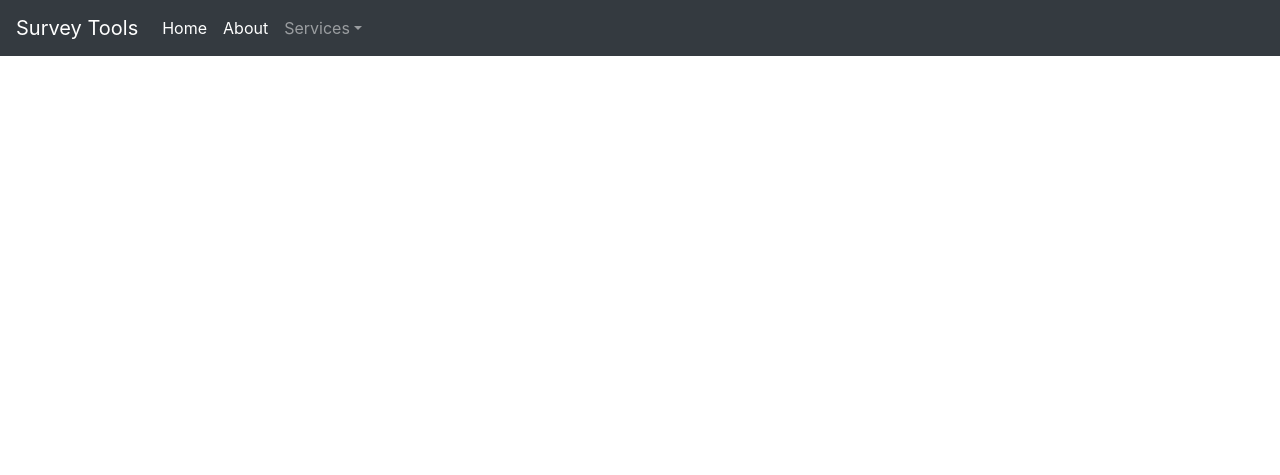
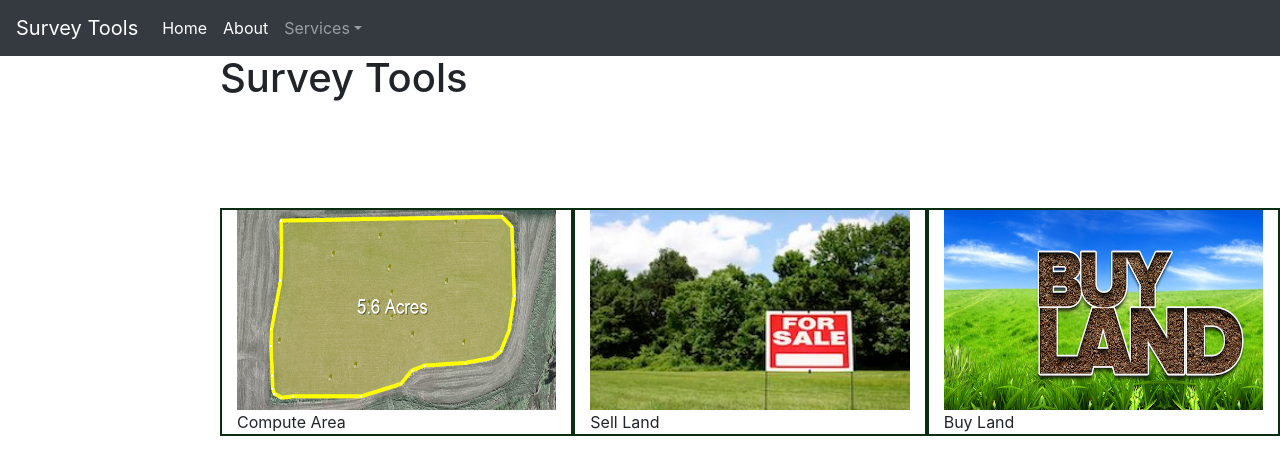
Before and after one commit to ngenovictor/surveycomputations, a Django app: page / in a window 1280 px wide. Shown: the top 475 px of the page. Run offline with Django 3.2, Linux system fonts and the light colour scheme; some libraries are stand-ins or nearby versions.

Commit message:
add a home page with images

```diff
--- a/app/templates/index.html
+++ b/app/templates/index.html
@@ -1,4 +1,23 @@
 {% extends "base.html" %}
+{% load static %}
 {% block content %}
-
+<div class="content" id="home-content">
+    <div class="row">
+        <h1>Survey Tools</h1>
+    </div>
+    <div class="row" id="services-content">
+        <div class="col-md-4">
+            <img src="{% static 'img/calculating-acreage.png' %}" alt="" class="service-image">
+            Compute Area
+        </div>
+        <div class="col-md-4">
+            <img src="{% static 'img/for-sale.jpg' %}" alt="" class="service-image">
+            Sell Land
+        </div>
+        <div class="col-md-4">
+            <img src="{% static 'img/buy-land-now.jpg' %}" alt="" class="service-image">
+            Buy Land
+        </div>
+    </div>
+</div>
 {% endblock content %}
--- a/static/our_static/css/styles.css
+++ b/static/our_static/css/styles.css
@@ -1,18 +1,41 @@
-.red{
-  background-color: red;
+.red {
+    background-color: red;
 }
-.blue{
-  background-color: blue;
+
+.blue {
+    background-color: blue;
 }
-.green{
-  background-color: greenyellow;
+
+.green {
+    background-color: greenyellow;
 }
-#point_number{
-  color: red;
+
+#point_number {
+    color: red;
 }
-.content{
-  padding-left: 20px;
+
+.content {
+    padding-left: 20px;
 }
-.row{
-  margin:0;
+
+.row {
+    margin: 0;
 }
+
+#home-content {
+    margin-left: 200px;
+}
+
+#services-content {
+    margin-top: 100px;
+}
+
+div#services-content.row > div.col-md-4 {
+    min-height: 100px;
+    border: solid 2px #0b2e13;
+}
+div#services-content.row > div.col-md-4 img.service-image{
+    width: 100%;
+    height: 100px;
+    height: 200px;
+}
```
Also changed, not shown: static/our_static/img/buy-land-now.jpg (added), static/our_static/img/calculating-acreage.png (added), static/our_static/img/for-sale.jpg (added).
